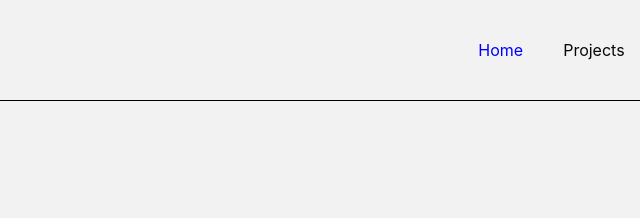
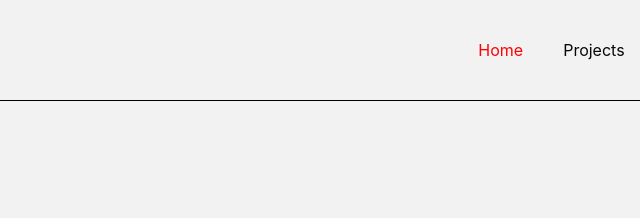
Before and after one commit to haowalterliu/final-project-css, a plain HTML site: page index.html in a window 1280 px wide. Shown: the top 218 px of the page, 516-1156 px from the left. Drawn offline with Linux system fonts and the light colour scheme.

Commit message:
Update final-project.css

```diff
--- a/css/final-project.css
+++ b/css/final-project.css
@@ -58,9 +58,9 @@ html {
     text-decoration: none;
   }
 
-  .navlink a {
-    color: blue;
-  }
+li.navlink a {
+  color: rgb(255, 2, 2) !important;
+}
 
   ul {
     display: inline;
```
